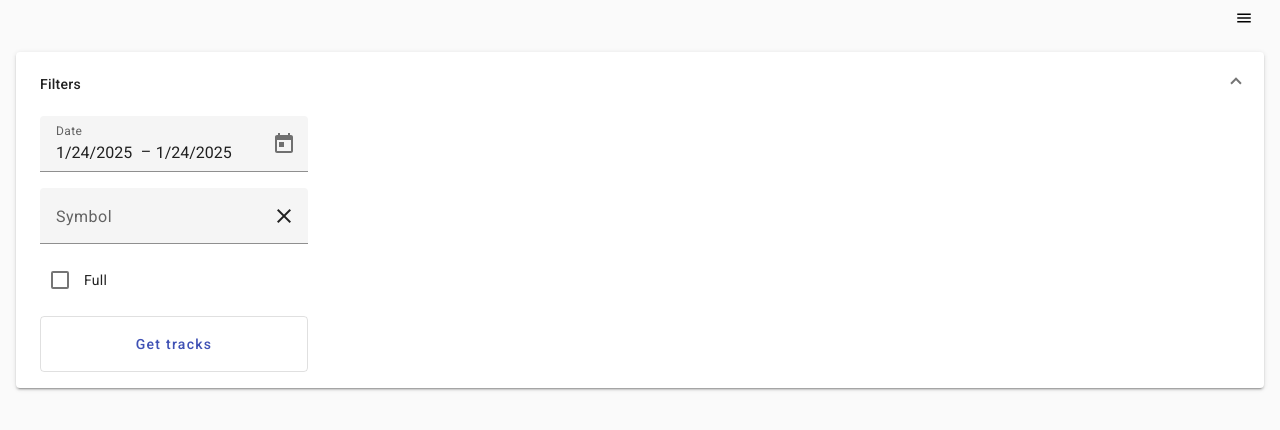
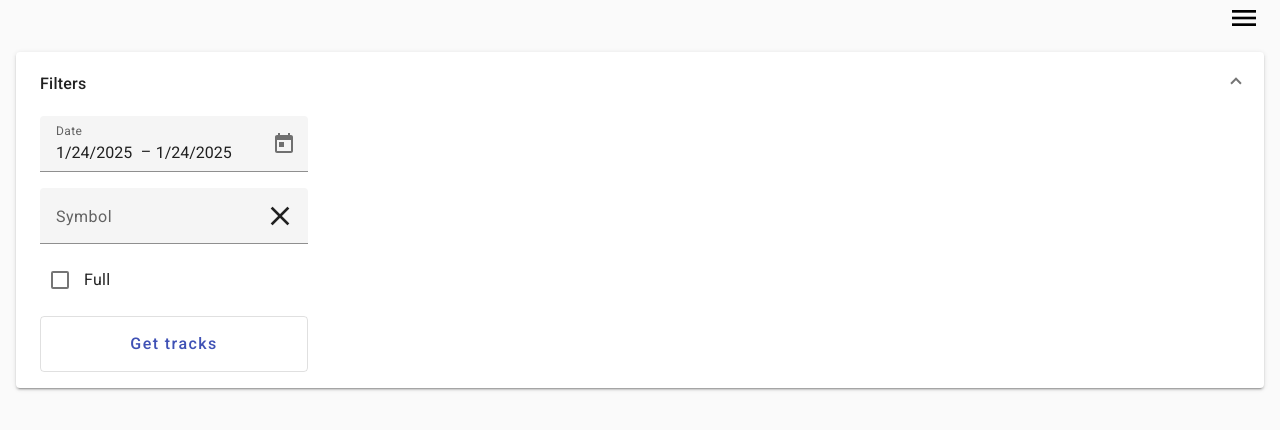
Before and after one commit to antonhancharyk/crypto-knight-dashboard, an Angular app: page / in a window 1280 px wide. Shown: the top 430 px of the page. Built offline with nearby package versions, Linux system fonts and the light colour scheme.

Commit message:
Change font size

```diff
--- a/src/pages/home/home.component.scss
+++ b/src/pages/home/home.component.scss
@@ -51,7 +51,7 @@
 
 .container_prices {
   display: flex;
-  gap: 0.5rem
+  justify-content: space-between;
 }
 
 .mat-card-header {
--- a/src/styles.scss
+++ b/src/styles.scss
@@ -11,17 +11,43 @@
   margin: 0;
 }
 html {
+  font-size: 16px;
   --mdc-outlined-button-container-height: 56px;
+  --mdc-form-field-label-text-size: 16px;
+  --mat-expansion-header-text-size: 16px;
+  --mdc-outlined-button-label-text-size: 16px;
 }
 body {
   line-height: 1.5;
+  font-size: 16px;
   -webkit-font-smoothing: antialiased;
 
+
+  a {
+    font-size: 16px;
+    padding: 1.5rem;
+  }
+  & .mat-icon {
+    width: 32px !important;
+    height: 32px !important;
+  }
+  & .material-icons {
+    font-size: 32px !important;
+  }
+  & .mat-typography {
+    font-size: 16px;
+  }
+  & .mat-mdc-card-content {
+    font-size: 16px;
+  }
   & .mat-mdc-card-header {
     padding: 0;
   }
   & .mat-mdc-card-content {
     padding: 0 !important;
+  }
+  & .mat-mdc-checkbox {
+    --mdc-form-field-label-text-size: 16px;
   }
 }
 input,
```
